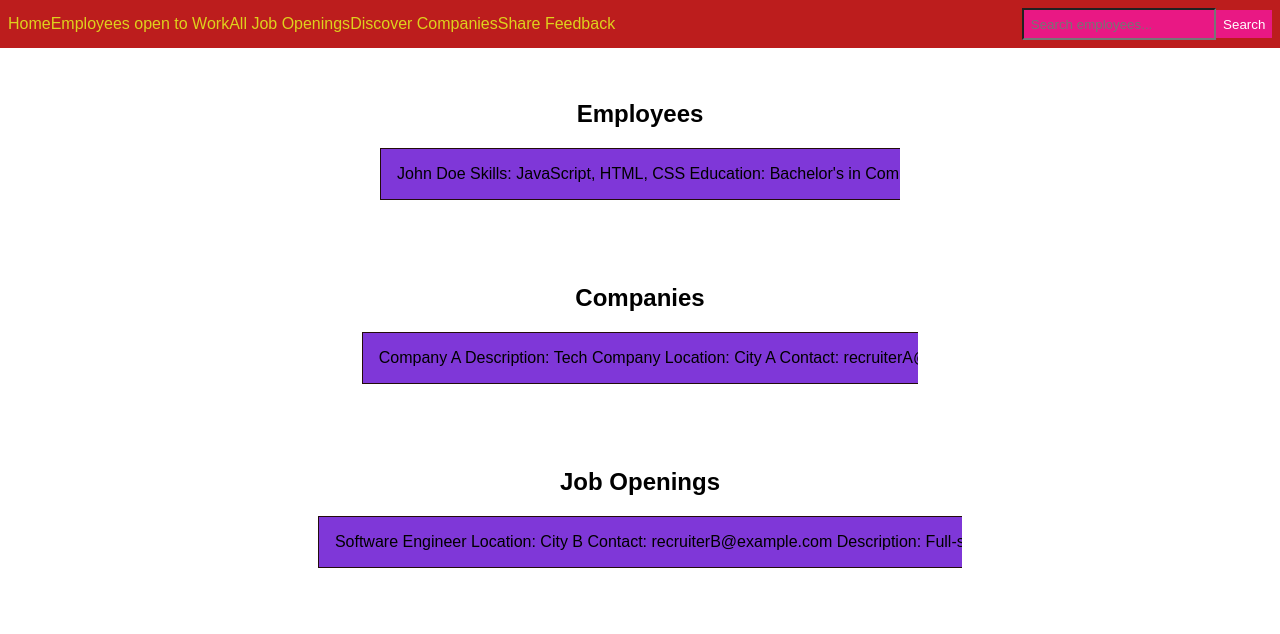
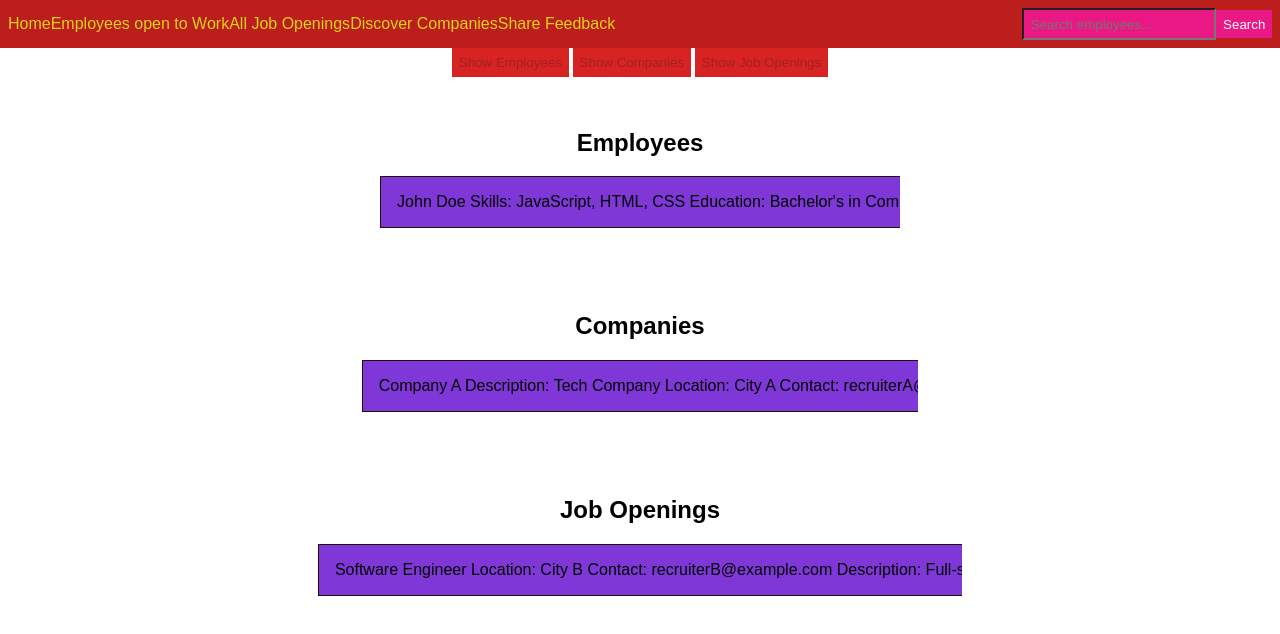
Before and after one commit to CHARAF-EDDAHHANI/finder, a plain HTML site: page web_dynamic/static/finder.html in a window 1280 px wide. Drawn offline with nearby package versions, Linux system fonts and the light colour scheme.

Commit message:
add button container

```diff
--- a/web_dynamic/static/finder.html
+++ b/web_dynamic/static/finder.html
@@ -25,6 +25,12 @@
 </nav>
 
 <main>
+    <div class="button-container">
+        <button id="employeesButton">Show Employees</button>
+        <button id="companiesButton">Show Companies</button>
+        <button id="jobOpeningsButton">Show Job Openings</button>
+    </div>
+
     <!-- Employees Section -->
     <div class="section" id="employeesSection">
         <h2>Employees</h2>
```
